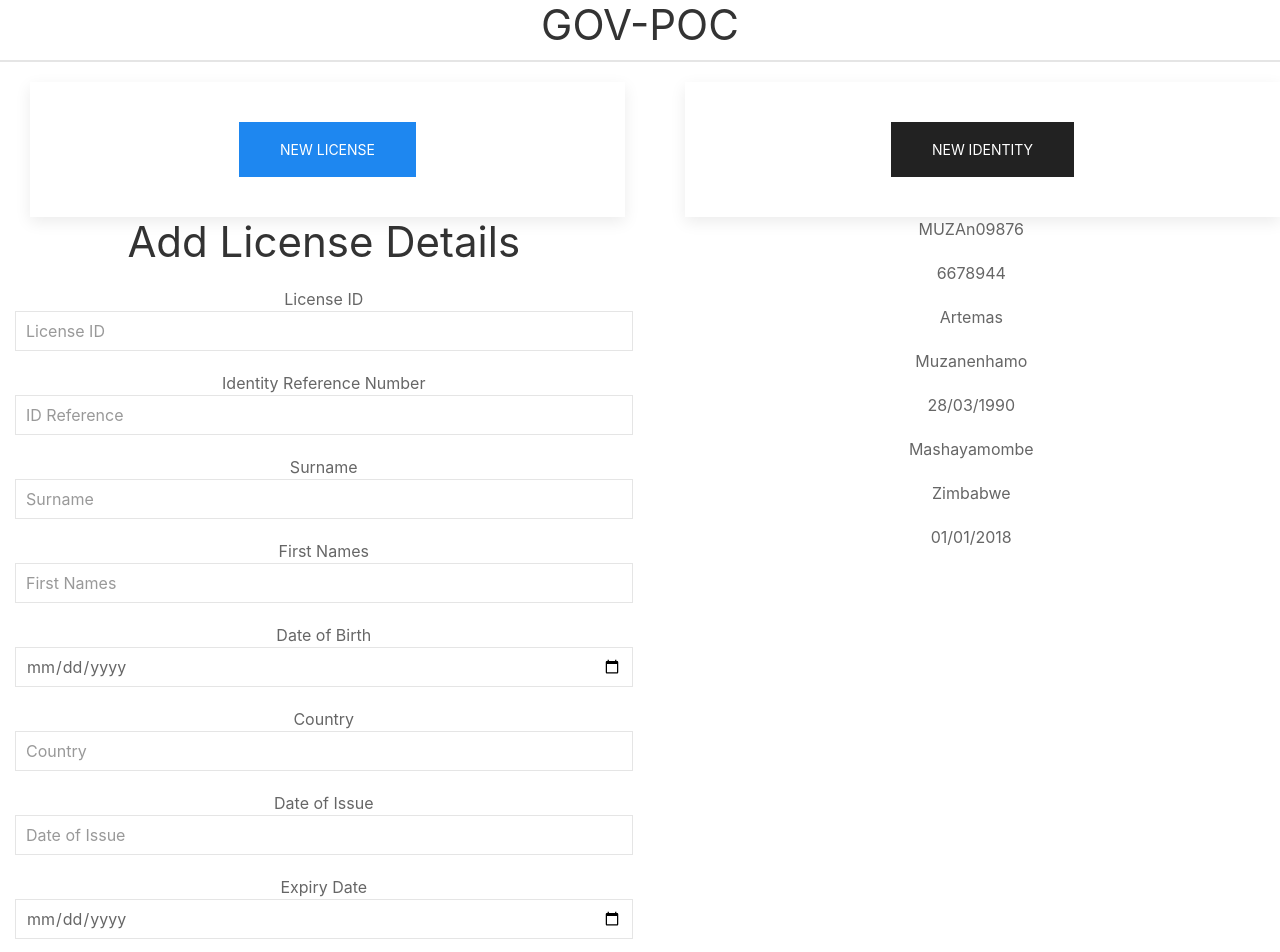
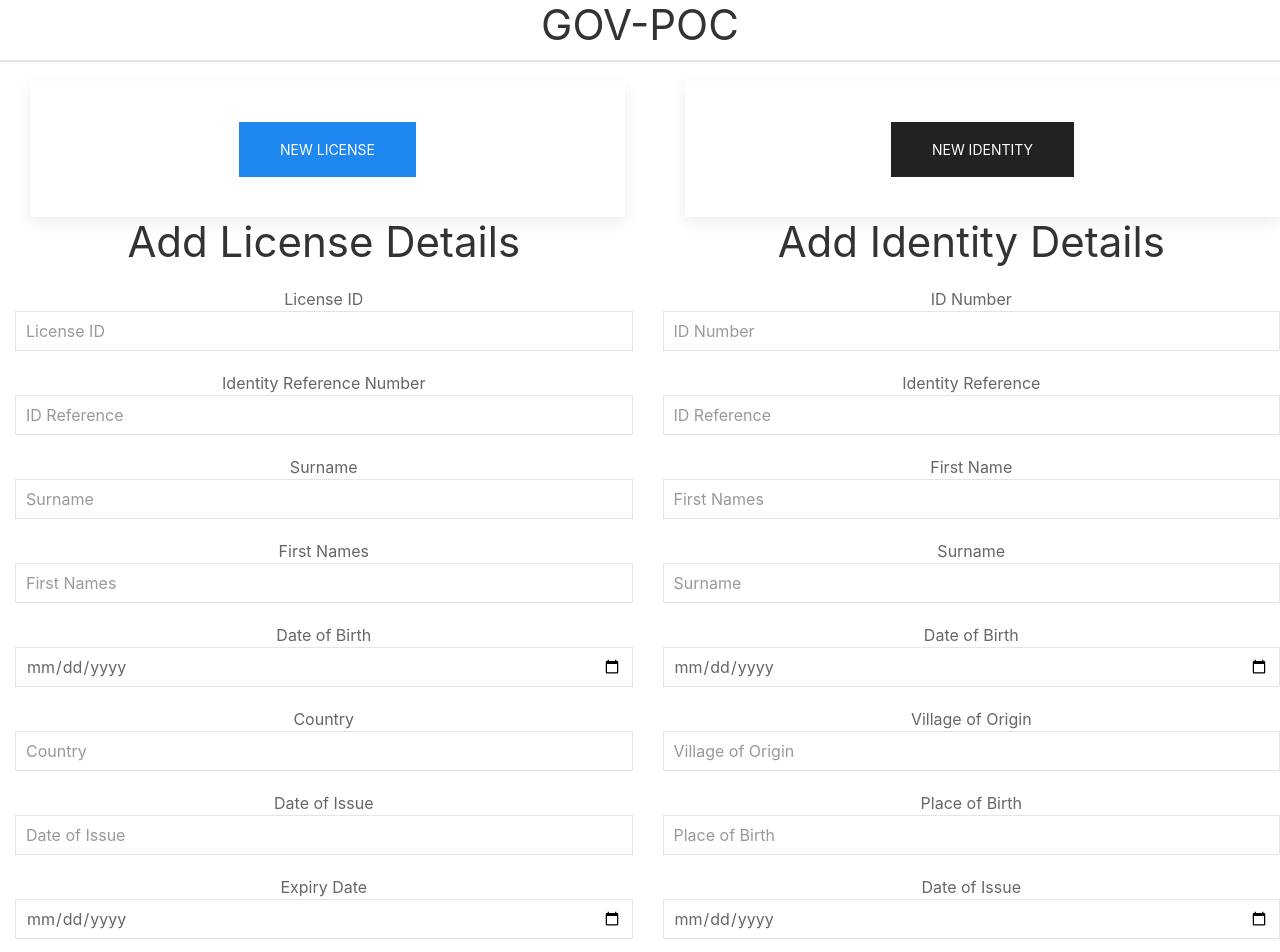
Before and after one commit to Artemas-Muzanenhamo/gov-poc-ui, an Angular app: page / in a window 1280 px wide. Shown: the top 952 px of the page. Built offline with nearby package versions, Linux system fonts and the light colour scheme.

Commit message:
add new identity details

```diff
--- a/src/app/identity/identity.component.html
+++ b/src/app/identity/identity.component.html
@@ -1,10 +1,42 @@
 <div>
-  <p>{{identity.id}}</p>
-  <p>{{identity.identityRef}}</p>
-  <p>{{identity.name}}</p>
-  <p>{{identity.surname}}</p>
-  <p>{{identity.birthDate}}</p>
-  <p>{{identity.villageOfOrigin}}</p>
-  <p>{{identity.placeOfBirth}}</p>
-  <p>{{identity.dateOfIssue}}</p>
+  <h1>Add Identity Details</h1>
+  <form>
+    <fieldset class="uk-fieldset">
+
+      <!--<legend class="uk-legend">Legend</legend>-->
+
+      <div class="uk-margin">
+        <label>ID Number</label>
+        <input class="uk-input" type="text" placeholder="ID Number">
+      </div>
+      <div class="uk-margin">
+        <label>Identity Reference</label>
+        <input class="uk-input" type="text" placeholder="ID Reference">
+      </div>
+      <div class="uk-margin">
+        <label>First Name</label>
+        <input class="uk-input" type="text" placeholder="First Names">
+      </div>
+      <div class="uk-margin">
+        <label>Surname</label>
+        <input class="uk-input" type="text" placeholder="Surname">
+      </div>
+      <div class="uk-margin">
+        <label>Date of Birth</label>
+        <input class="uk-input" type="date" placeholder="Date of Birth">
+      </div>
+      <div class="uk-margin">
+        <label>Village of Origin</label>
+        <input class="uk-input" type="text" placeholder="Village of Origin">
+      </div>
+      <div class="uk-margin">
+        <label>Place of Birth</label>
+        <input class="uk-input" type="text" placeholder="Place of Birth">
+      </div>
+      <div class="uk-margin">
+        <label>Date of Issue</label>
+        <input class="uk-input" type="date" placeholder="Date of Issue">
+      </div>
+    </fieldset>
+  </form>
 </div>
```
